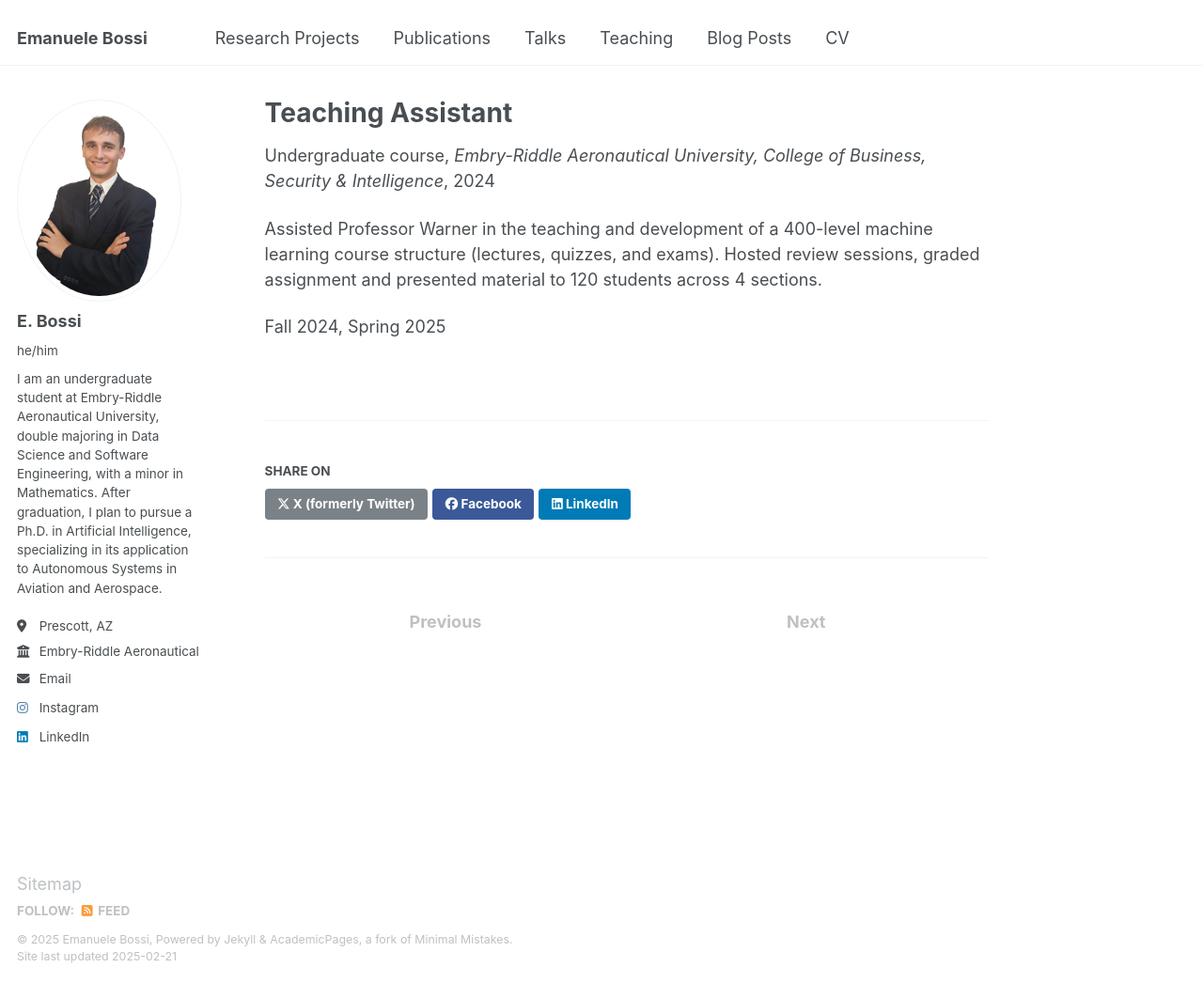
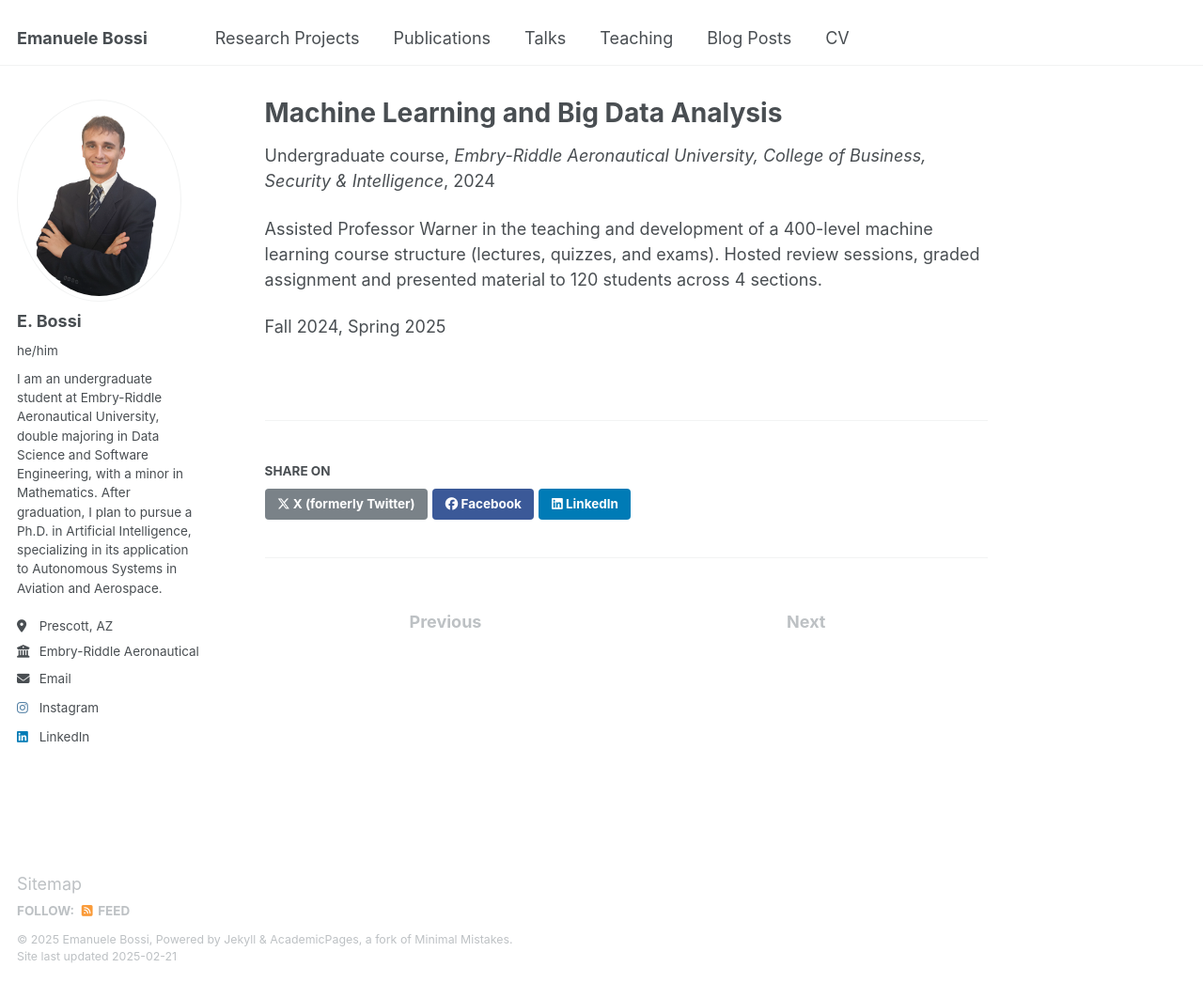
Before and after one commit to bossiemanuele/bossiemanuele.github.io, a Jekyll site: the page built from _teaching/CI460.md, in a window 1280 px wide and 1046 px high. Shown: the whole window at 94% size. Built offline with Jekyll 4.4.1, drawn with Linux system fonts in a browser that asks for light colours.

Commit message:
Update CI460.md

```diff
--- a/_teaching/CI460.md
+++ b/_teaching/CI460.md
@@ -1,5 +1,5 @@
 ---
-title: "Teaching Assistant"
+title: "Machine Learning and Big Data Analysis"
 collection: teaching
 type: "Undergraduate course"
 permalink: /teaching/CI460
```
